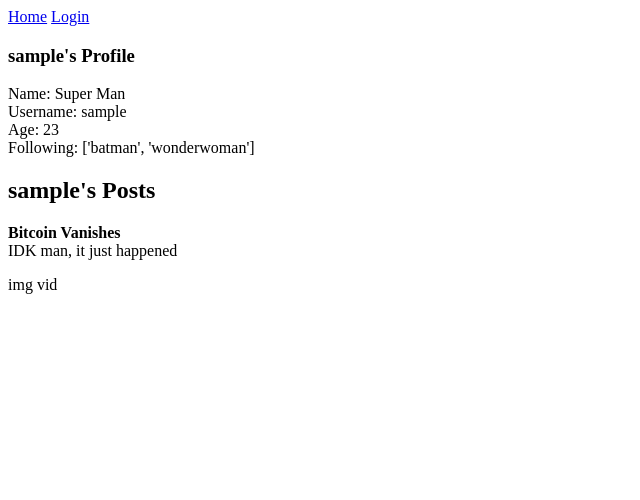
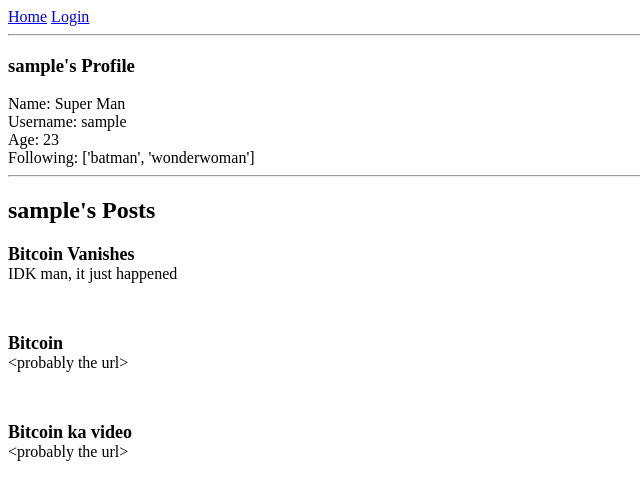
Before and after one commit to MayankR/MyBook-Social-Network, a Django app: a page that uses templates/user_profile.html in a window 1280 px wide. Shown: the top 500 px of the page, without its empty margins (0-640 px from the left). Run offline with Django 3.2, Linux system fonts and the light colour scheme.

Commit message:
User feed

```diff
--- a/templates/user_profile.html
+++ b/templates/user_profile.html
@@ -13,6 +13,8 @@
 	{% else %}
 		<a href="/login">Login</a>
 	{% endif %}
+
+	<hr>
 	<h3>{{ouname}}'s Profile</h3>
 
 	{% if uname == ouname %}
@@ -36,15 +38,21 @@
 		Age: {{ odetail.age }}<br>
 		Following: {{ odetail.following }}
 	{% endif %}
+	<hr>
 	<h2> {{ ouname }}'s Posts</h2>
 	{% for post in posts %}
 		{% if post.type == "message" %}
-			<p><font><b>{{ post.title }}</b></font><br>
+			<p><font size="4"><b>{{ post.title }}</b></font><br>
 			{{ post.content }}</p>
+			<br>
 		{% elif post.type == "image" %}
-			img
+			<p><font size="4"><b>{{ post.title }}</b></font><br>
+			{{ post.content }}</p>
+			<br>
 		{% elif post.type == "video" %}
-			vid
+			<p><font size="4"><b>{{ post.title }}</b></font><br>
+			{{ post.content }}</p>
+			<br>
 		{% endif %}
 	{% endfor %}
 </body>
--- a/website/util_copy.py
+++ b/website/util_copy.py
@@ -67,3 +67,15 @@ def get_posts(uname):
 	cnt = cnt + [{"type": "image", "title": "Bitcoin", "content": "<probably the url>"}]
 	cnt = cnt + [{"type": "video", "title": "Bitcoin ka video", "content": "<probably the url>"}]
 	return cnt
+
+def get_feed(uname):
+	# get the messages, images and videos by the people followed by this user
+	cnt = [{"by": "sprman", "type": "message", "title": "Bitcoin Vanishes", "content": "IDK man, it just happened"}]
+	cnt = cnt + [{"by": "auser", "type": "message", "title": "Holla man Vanishes", "content": "My first post!!"}]
+	cnt = cnt + [{"by": "user4", "type": "image", "title": "Bitcoin", "content": "<probably the url>"}]
+	cnt = cnt + [{"by": "auser", "type": "video", "title": "Bitcoin ka video", "content": "<probably the url>"}]
+	return cnt
+
+def get_post_url(uname, own_relative_url):
+	#u know what to do here :p
+	return True
--- a/website/views.py
+++ b/website/views.py
@@ -10,7 +10,8 @@ def index(request):
 		response = HttpResponseRedirect('/login')
 		return response
 
-	return render(request, 'home.html', {'uname': uname})
+	res = {"posts": wu.get_feed(uname), 'uname': uname}
+	return render(request, 'home.html', res)
 
 def login(request):
 	uname = request.session.get('uname', False)
```
Also changed, not shown: templates/home.html (+23 -3 lines).
